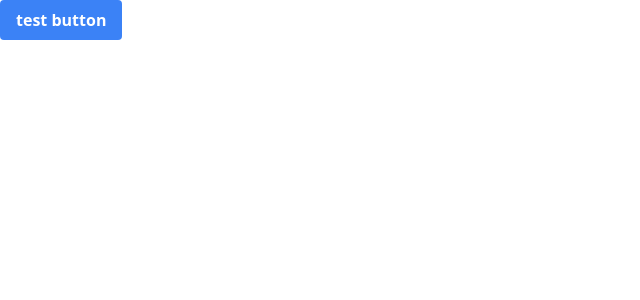
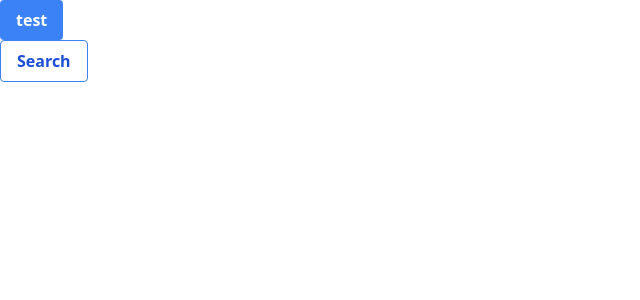
Before and after one commit to yusuken1121/React_TS_AtomicDesign, a React (Vite) app: page / in a window 1280 px wide. Shown: the top 300 px of the page, without its empty margins (0-640 px from the left). Built offline with nearby package versions, Linux system fonts and the light colour scheme.

Commit message:
✅ Creates Atoms

```diff
--- /dev/null
+++ b/src/components/atoms/button/SecondaryButton.tsx
@@ -0,0 +1,13 @@
+import { FC, ReactNode } from "react";
+
+interface Props {
+  children: ReactNode;
+}
+
+export const SecondaryButton: FC<Props> = ({ children }) => {
+  return (
+    <div>
+      <button className="button-second">{children}</button>
+    </div>
+  );
+};
--- /dev/null
+++ b/src/components/atoms/organisms/Home.tsx
@@ -0,0 +1,11 @@
+import { PrimaryButton } from "../button/PrimaryButton";
+import { SecondaryButton } from "../button/SecondaryButton";
+
+export const Home = () => {
+  return (
+    <div>
+      <PrimaryButton children={"test"} />
+      <SecondaryButton children={"Search"} />
+    </div>
+  );
+};
--- a/src/index.css
+++ b/src/index.css
@@ -9,4 +9,7 @@
   .button-base {
     @apply bg-blue-500 hover:bg-blue-700 text-white font-bold py-2 px-4 rounded;
   }
+  .button-second {
+    @apply bg-transparent hover:bg-blue-500 text-blue-700 font-semibold hover:text-white py-2 px-4 border border-blue-500 hover:border-transparent rounded;
+  }
 }
--- a/src/main.tsx
+++ b/src/main.tsx
@@ -3,12 +3,12 @@ import ReactDOM from "react-dom/client";
 
 import "./index.css";
 import { RouterProvider, createBrowserRouter } from "react-router-dom";
-import { PrimaryButton } from "./components/atoms/button/PrimaryButton.tsx";
+import { Home } from "./components/atoms/organisms/Home.tsx";
 
 const router = createBrowserRouter([
   {
     path: "/",
-    element: <PrimaryButton children={"test button"} />,
+    element: <Home />,
   },
 ]);
 
```
